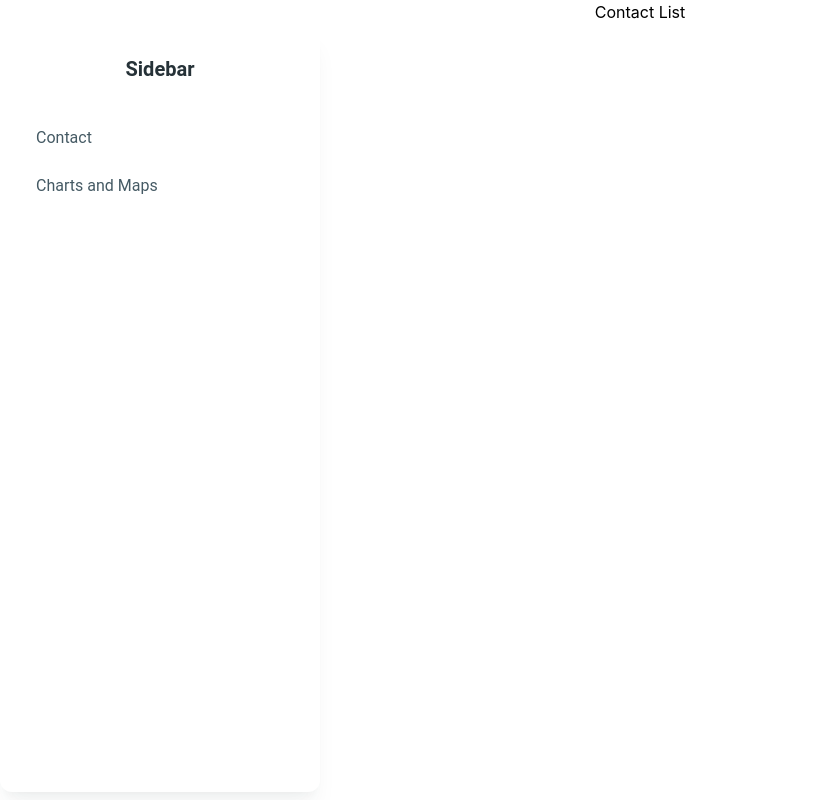
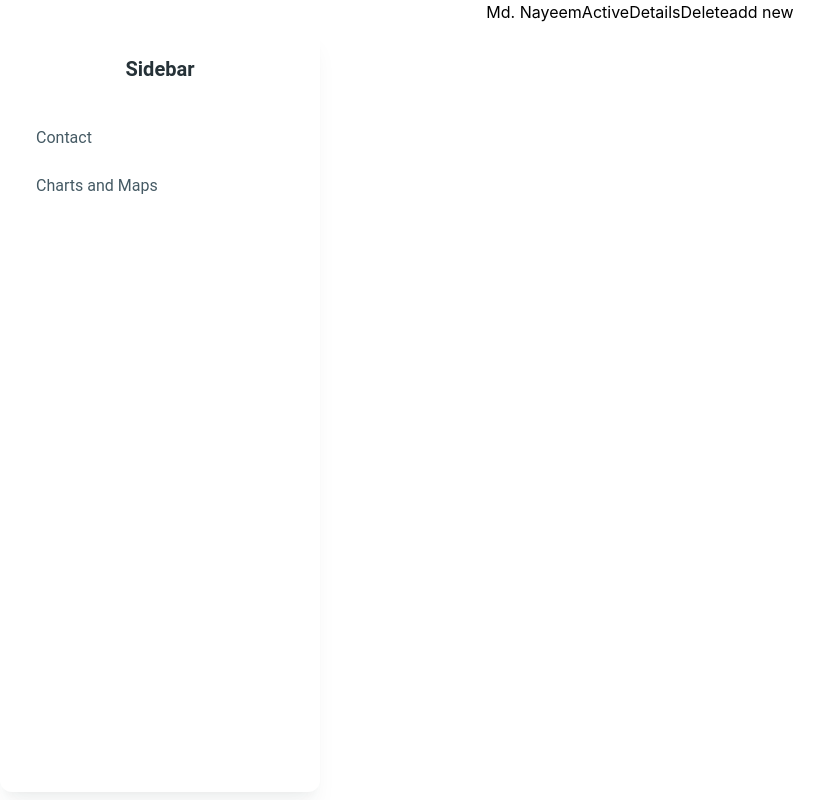
Before and after one commit to ReNayeem/contact-management-app, a React (Create React App) app: page / in a window 1280 px wide. Shown: the whole page, without its empty margins (0-838 px from the left). Built offline with nearby package versions, Linux system fonts and the light colour scheme.

Commit message:
mock data updated

```diff
--- a/src/mockData.ts
+++ b/src/mockData.ts
@@ -10,8 +10,8 @@ export interface Contact {
 let contacts: Contact[] = [
     {
         id: 1,
-        firstName: 'John Doe',
-        lastName: 'Doe',
+        firstName: 'Md.',
+        lastName: 'Nayeem',
         isActive: true,
     },
     // Add more contacts
--- a/src/pages/ContactList.tsx
+++ b/src/pages/ContactList.tsx
@@ -1,11 +1,34 @@
 import React from 'react';
+import { useQuery, useMutation, useQueryClient } from 'react-query';
+import { fetchContacts, deleteContact } from '../mockData';
+import { Link } from 'react-router-dom';
 
-const ContactList = () => {
+function ContactList() {
+    const queryClient = useQueryClient();
+    const { data: contacts } = useQuery('contacts', fetchContacts);
+    const deleteMutation = useMutation(deleteContact, {
+        onSuccess: () => {
+            queryClient.invalidateQueries('contacts');
+        },
+    });
+
+    const handleDelete = (id: number) => {
+        deleteMutation.mutate(id);
+    };
+
     return (
         <div>
-            Contact List
+            {contacts?.map((contact) => (
+                <div key={contact.id}>
+                    <span>{contact.firstName} {contact.lastName}</span>
+                    <span>{contact.isActive ? 'Active' : 'Inactive'}</span>
+                    <Link to={`/contact/${contact.id}`}>Details</Link>
+                    <button onClick={() => handleDelete(contact.id)}>Delete</button>
+                    <Link to='/a'>add new</Link>
+                </div>
+            ))}
         </div>
     );
-};
+}
 
 export default ContactList;
```
